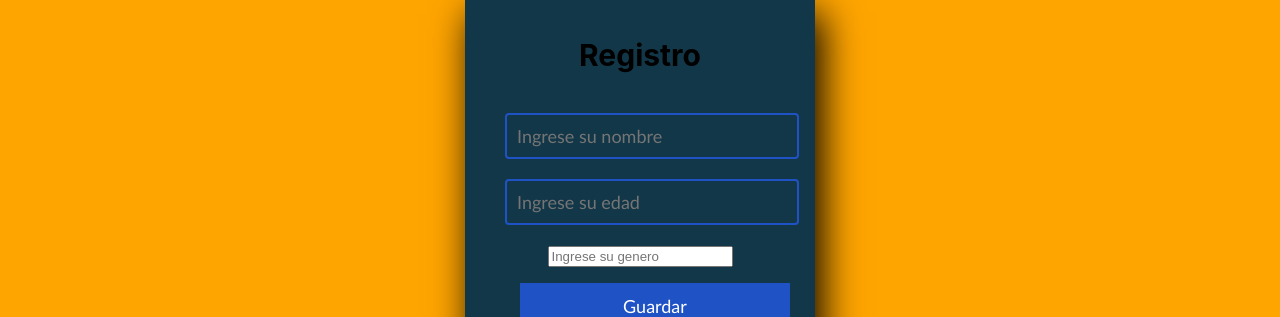
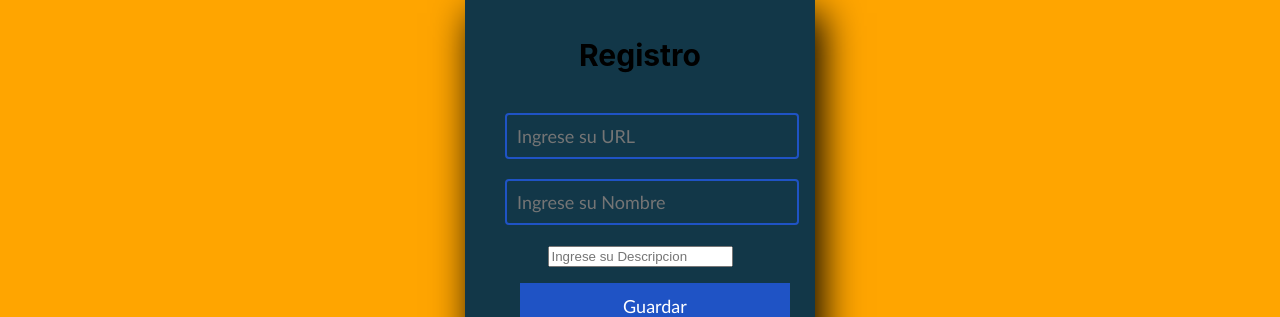
Before and after one commit to WUILLANS/mysitioprueba, a React (Create React App) app: page / in a window 1280 px wide. Shown: the top 317 px of the page. Built offline with nearby package versions, Linux system fonts and the light colour scheme.

Commit message:
v4 he actualizado y subido datos en mis favoritos para mi examen

```diff
--- a/src/componente/AppForm.js
+++ b/src/componente/AppForm.js
@@ -7,7 +7,7 @@ const AppForm = (props) => {
 
   ////////REGISTRAR Y ACTUALIZAR////
 
-  const camposRegistro = {nombre:"",edad:'',genero:''}
+  const camposRegistro = {URL:"",Nombre:'',Descripcion:''}
   const [objeto, setObjeto] = useState(camposRegistro);
 
   const handlesStatusChange = (e) => {
@@ -20,7 +20,7 @@ const AppForm = (props) => {
       ///////////////REGISTRAR/////////////////////
       if(props.idActual===""){
           if(validarForm()){
-             addDoc(collection(db, 'persona'), objeto);
+             addDoc(collection(db, 'favoritos'), objeto);
              console.log('Se guardo....');
 
           }else{
@@ -33,18 +33,18 @@ const AppForm = (props) => {
   };
 ///////////////////VALIDACION///////////////////////
   const validarForm = () => {
-      if(objeto.nombre==="" || /^\s/.test(objeto.nombre)){
-          alert("Escriba nombres....");
+      if(objeto.URL==="" || /^\s/.test(objeto.URL)){
+          alert("Escriba URL....");
           return false;
 
       }
-      if(objeto.edad==="" || /^\s/.test(objeto.edad)){
-        alert("Escriba edad....");
+      if(objeto.Nombre==="" || /^\s/.test(objeto.Nombre)){
+        alert("Escriba nombre....");
         return false;
 
     }
-    if(objeto.genero==="" || /^\s/.test(objeto.genero)){
-        alert("Escriba genero....");
+    if(objeto.Descripcion==="" || /^\s/.test(objeto.Descripcion)){
+        alert("Escriba descripcion....");
         return false;
 
     }
@@ -61,9 +61,9 @@ const AppForm = (props) => {
     <div style={{background:"#123748",height:"489px",width:"350px",boxShadow: "7px 13px 37px #000", paddingTop:"7px"}}>
     <h3 style={{fontSize: "30px", marginBottom: "0px"}}>Registro</h3>
     <form onSubmit={handleSubmit} style={{ padding:"40px", fontFamily: "calibri"}}>
-      <input style={{width:"100%", background:"#123748", padding:"10px", borderRadius:"4px", marginBottom:"20px", border: "2px solid #1f53c5", fontFamily: "calibri", fontSize:"18px", color:"white"}} type="text" name='nombre' placeholder='Ingrese su nombre' onChange={handlesStatusChange} value={objeto.nombre}/> <br />
-      <input style={{width:"100%", background:"#123748", padding:"10px", borderRadius:"4px", marginBottom:"20px", border: "2px solid #1f53c5", fontFamily: "calibri", fontSize:"18px", color:"white"}} type="text" name='edad' placeholder='Ingrese su edad' onChange={handlesStatusChange} value={objeto.edad}/> <br />
-      <input type="text" name='genero' placeholder='Ingrese su genero' onChange={handlesStatusChange} value={objeto.genero}></input>
+      <input style={{width:"100%", background:"#123748", padding:"10px", borderRadius:"4px", marginBottom:"20px", border: "2px solid #1f53c5", fontFamily: "calibri", fontSize:"18px", color:"white"}} type="text" name='URL' placeholder='Ingrese su URL' onChange={handlesStatusChange} value={objeto.URL}/> <br />
+      <input style={{width:"100%", background:"#123748", padding:"10px", borderRadius:"4px", marginBottom:"20px", border: "2px solid #1f53c5", fontFamily: "calibri", fontSize:"18px", color:"white"}} type="text" name='Nombre' placeholder='Ingrese su Nombre' onChange={handlesStatusChange} value={objeto.Nombre}/> <br />
+      <input type="text" name='Descripcion' placeholder='Ingrese su Descripcion' onChange={handlesStatusChange} value={objeto.Descripcion}></input>
       <button style={{width:"100%", background:"#1f53c5", border: "none",padding:"12px", color:"white", margin:"16px 15px", fontSize: "18px", fontFamily: "calibri"}}>
       {props.idActual === ""? "Guardar" : "Actualizar"}
       </button>
```
